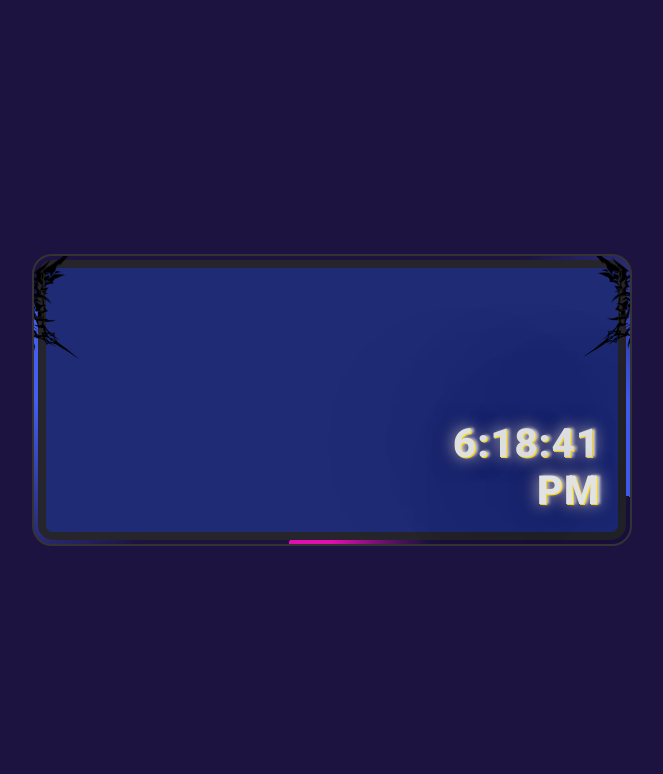
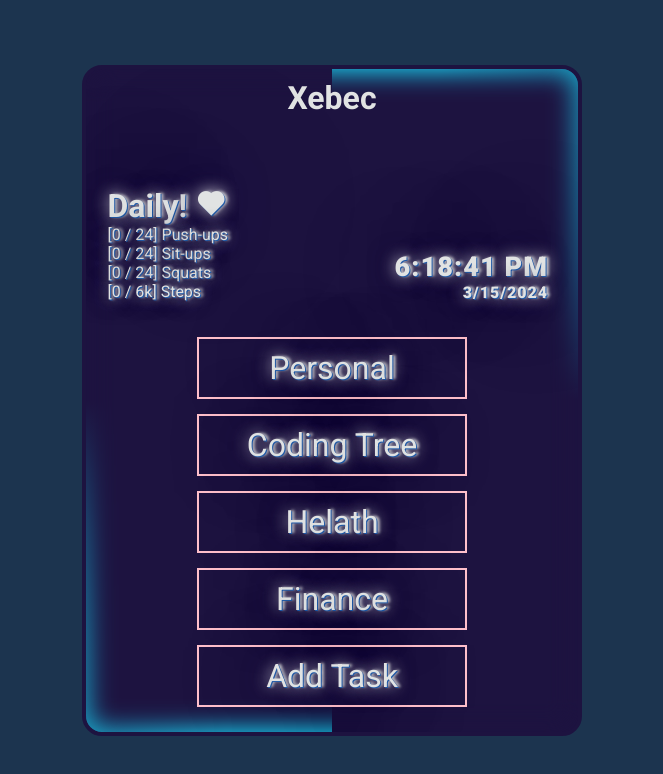
Before and after one commit to Xebec13/The-System, a plain HTML site: page index1.html in a window 1280 px wide. Shown: the whole page, without its empty margins (308-971 px from the left). Drawn offline with nearby package versions, Linux system fonts and the light colour scheme.

Commit message:
Almost Done

```diff
--- a/index1.html
+++ b/index1.html
@@ -7,28 +7,41 @@
     <title>System</title>
     <link href='https://unpkg.com/boxicons@2.1.4/css/boxicons.min.css' rel='stylesheet'>
     <link rel="stylesheet" href="style.css">
+    <link href='https://unpkg.com/boxicons@2.1.4/css/boxicons.min.css' rel='stylesheet'>
 </head>
 
 <body>
     <div class="wrapper">
-        <div class="tribal-border">
-            <div class="top-img border-right">
-                <img src="photos/tribal.png" alt="">
-            </div>
-            <div class="top-img border-left">
-                <img src="photos/tribal.png" alt="">
+        <div class="logo-container">
+            <div class="logo">
+                <h1>Xebec</h1>
             </div>
         </div>
-<!-- TOP IMG SECTION END----------------------------------------------- -->
         <div class="tool-tips-container">
-            <div id="datetime" class="glow"></div>
-
-
+            <div class="daily-list">
+                <ul>
+                    <h1>Daily! <i class='bx bxs-heart'></i></h1>
+                    <li>[0 / 24] Push-ups</li>
+                    <li>[0 / 24] Sit-ups</li>
+                    <li>[0 / 24] Squats</li>
+                    <li>[0 / 6k] Steps </li>
+            </div>
+            </ul>
+            <div id="datetime"></div>
+            <div id="date"></div>
         </div>
-
-
-
-
+        <!-------------------------- MAIN CONTENT------------------------------- -->
+        <div class="main-bar">
+            <div class="main-card">
+                <ul class="nav-list">
+                    <li><a href="#">Personal</a></li>
+                    <li><a href="#">Coding Tree</a></li>
+                    <li><a href="#">Helath</a></li>
+                    <li><a href="#">Finance</a></li>
+                    <li><a href="#">Add Task</a></li>
+                </ul>
+            </div>
+        </div>
     </div>
 
     <script src="script.js"> </script>
--- a/script.js
+++ b/script.js
@@ -4,3 +4,11 @@ setInterval(() => {
     let d = new Date();
     time.innerHTML = d.toLocaleTimeString();
 }, 1000);
+
+
+let date = document.getElementById("date");
+
+setInterval(() => {
+    let dt = new Date();
+    date.innerHTML = dt.toLocaleDateString();
+}, 1000);
--- a/style.css
+++ b/style.css
@@ -8,32 +8,23 @@
 }
 
 :root {
-  --background: #1f2c75;
-  --background-color: #1d1340;
-  --main-color: #445ef2;
-  --second-color: #221426;
+  --background: #1d1340;
+  --background-color: #2059a6;
+  --main-color: #19d3f3;
+  --second-color: #1c344f;
   --blue-border: rgb(102, 143, 204);
   --color: #e1e3e3;
   /* SHADOWS--------------------------------------- */
-  --text-shadow:1px 1px 0px gold,
-  -3px -0 25px #1d1340,
-  3px 0px 3px white,
-  0px 0px 15px white,
-  /* 15px 10px 10px black, */
-  /* 0 0 40px #1d1340,
+  --text-shadow: 1px 1px 0px #2059a6, -3px -0 25px #1d1340, 3px 0px 3px #e1e3e3,
+    0px 0px 15px white,
+    /* 15px 10px 10px black, */ /* 0 0 40px #1d1340,
   0 0 40px #1d1340, */
-  /* 0 0 60px #1d1340,
+      /* 0 0 60px #1d1340,
   0 0 80px #1d1340,
   0 0 80px #1d1340,
   0 0 100px #1d1340, */
-  0 0 150px #1d1340;
---box-shadow: 0 0 50px 15px #e1e3e3;
-
-
-
-
-
-
+      0 0 150px #1d1340;
+  --box-shadow: 0 0 10px 0 #e1e3e3;
 }
 
 body {
@@ -41,28 +32,28 @@ body {
   display: flex;
   align-items: center;
   justify-content: center;
-  background-color: var(--background-color);
+  background:var(--second-color);
   color: var(--color);
 }
 
 .wrapper {
-  position: relative;
-  width: 100%;
-  max-width: 600px;
-  background: repeating-conic-gradient(
-    from var(--a),
-    #445ef2 0%,
-    #445ef2 5%,
-    transparent 5%,
-    transparent 40%,
-    #445ef2 50%
-  );
-  animation: animate 4s linear infinite;
-  border: 2px solid #333;
-  border-radius: 20px;
   display: flex;
   flex-direction: column;
   align-items: center;
+  position: relative;
+  width: 100%;
+  max-width: 500px;
+  background: repeating-conic-gradient(
+    from var(--a),
+    var(--main-color) 0%,
+    var(--main-color) 5%,
+    var(--background) 25%,
+    var(--background) 50%,
+    transparent 10%
+  );
+  animation: animate 10s linear infinite;
+  border: 4px solid var(--background);
+  border-radius: 20px;
   overflow: hidden;
   padding: 10px;
   z-index: -1;
@@ -84,73 +75,76 @@ body {
 .wrapper::before {
   content: "";
   position: absolute;
-  width: 100%;
-  height: 100%;
-  background: repeating-conic-gradient(
-    from var(--a),
-    #e00db3 0%,
-    #e00db3 5%,
-    transparent 5%,
-    transparent 40%,
-    #e00db3 50%
-  );
-  animation: animate 4s linear infinite;
-  animation-delay: -1s;
-  z-index: -3;
-}
-
-.wrapper::after {
-  content: "";
-  position: absolute;
   inset: 4px;
   background: var(--background);
   border-radius: 15px;
-  border: 8px solid #25252b;
-  z-index: -2;
+  border: 2px solid var(--background);
+  filter: blur(12px);
+  z-index: -1;
+}
+.logo-container .logo h1{
+  font-size: 2rem;
+  color: var(--color);
+}
+/* ---------------------TOOLTIP SECTION -----------------------------*/
+.tool-tips-container {
+  position: relative;
+  display: flex;
+  align-items: flex-end;
+  flex-direction: column;
+  width: 100%;
+  text-align: right;
+  padding: 20px;
+  text-shadow: var(--text-shadow);
 }
 
-/* ----------------------IMG SECETION-----------------------------  */
-
-.tribal-border {
-  display: flex;
-  align-items: flex-start;
-  gap: 23rem;
+.tool-tips-container .daily-list:nth-child(1) {
+  position: relative;
+  right: 320px;
+  top: 50px;
 }
 
-.tribal-border .top-img {
-  padding: 15px;
-  margin-top: -10px;
+.tool-tips-container .daily-list ul{
+  text-align: left;
+  list-style: none;
 }
-
-.tribal-border .top-img img {
-  width: 15vw;
-}
-
-.tribal-border .top-img.border-right {
-  transform: rotate(-55deg);
-
-}
-.tribal-border .top-img.border-left {
-  transform: rotate(55deg);
-
-}
-/* TOOLTIP SECTION -------------------------------------------------*/
-.tool-tips-container {
- display: flex;
- justify-content: flex-end;
- width: 100%;
- padding: 20px;
- text-align: right;
-}
-
-.tool-tips-container #datetime.glow{
-  font-size: 2.5rem;
+.tool-tips-container #date,
+.tool-tips-container #datetime {
   font-weight: 900;
   letter-spacing: 1px;
   width: 13rem;
+}
+.tool-tips-container #datetime {
+  font-size: 1.7rem;
+}
+.tool-tips-container #date {
+  font-size: 1rem;
+}
+
+/*--------------------------------MAIN SECTION ------------------------------*/
+.main-bar {
+  text-shadow: var(--text-shadow);
+  width: 300px;
+  text-align: center;
+  font-size: 2rem;
+}
+
+.main-bar .main-card ul.nav-list li {
+  border: 2px solid pink;
+  padding: 10px 20px;
+  margin: 15px;
+}
+
+
+.main-bar .main-card ul.nav-list li,
+.main-bar .main-card ul.nav-list li a{
+  text-decoration: none;
+  list-style: none;
   color: var(--color);
-  text-shadow: var(--text-shadow);
+
 }
+
+
 
 
 
```
Also changed, not shown: photos/low-poly-grid-haikei (1).png (added), photos/tribal.png (deleted).
